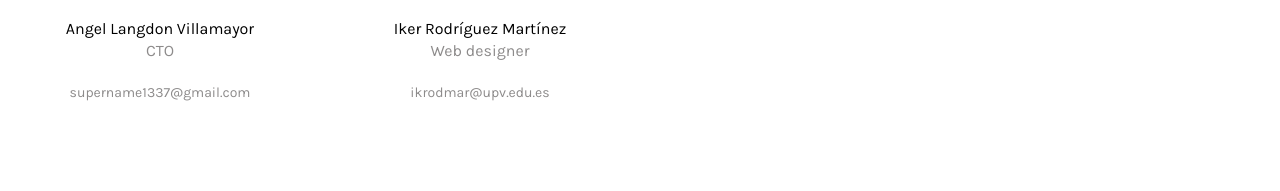
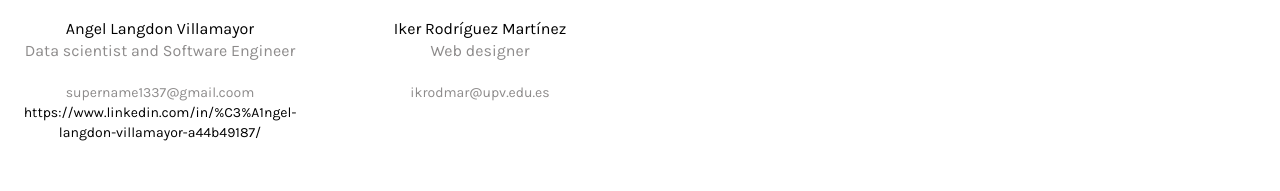
Before and after one commit to angel-langdon/Project2021, a Next.js app in the folder src/web/front/: page /about-us in a window 1280 px wide. Shown: the part 1882-2073 px from the top of the page. Built offline with nearby package versions, Linux system fonts and the light colour scheme.

Commit message:
Added profile photo

```diff
--- a/src/web/front/pages/about-us.tsx
+++ b/src/web/front/pages/about-us.tsx
@@ -104,8 +104,16 @@ export default function AboutUs() {
                 </div>
                 <div className="info-card-details">
                   <div className="person-name">Angel Langdon Villamayor</div>
-                  <div className="person-title">CTO</div>
-                  <div className="person-email">supername1337@gmail.com</div>
+                  <div className="person-title">
+                    Data scientist and Software Engineer
+                  </div>
+                  <div className="person-email">supername1337@gmail.coom</div>
+                  <a
+                    className="person-web"
+                    href="https://www.linkedin.com/in/%C3%A1ngel-langdon-villamayor-a44b49187/"
+                  >
+                    https://www.linkedin.com/in/%C3%A1ngel-langdon-villamayor-a44b49187/
+                  </a>
                 </div>
               </div>
             </div>
```
Also changed, not shown: 1 other file (tests, documents, lock files or other folders).
